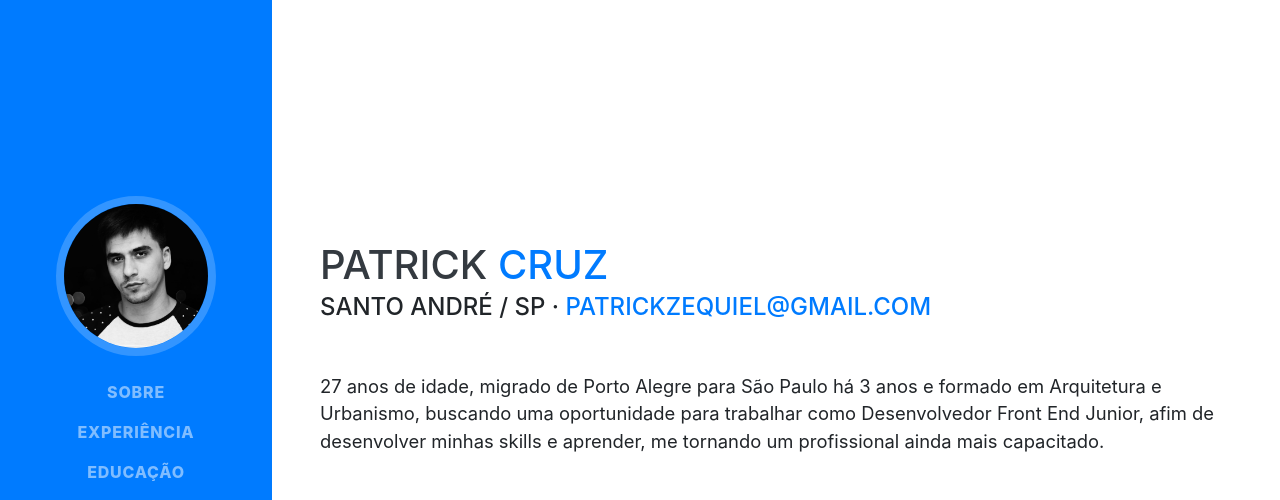
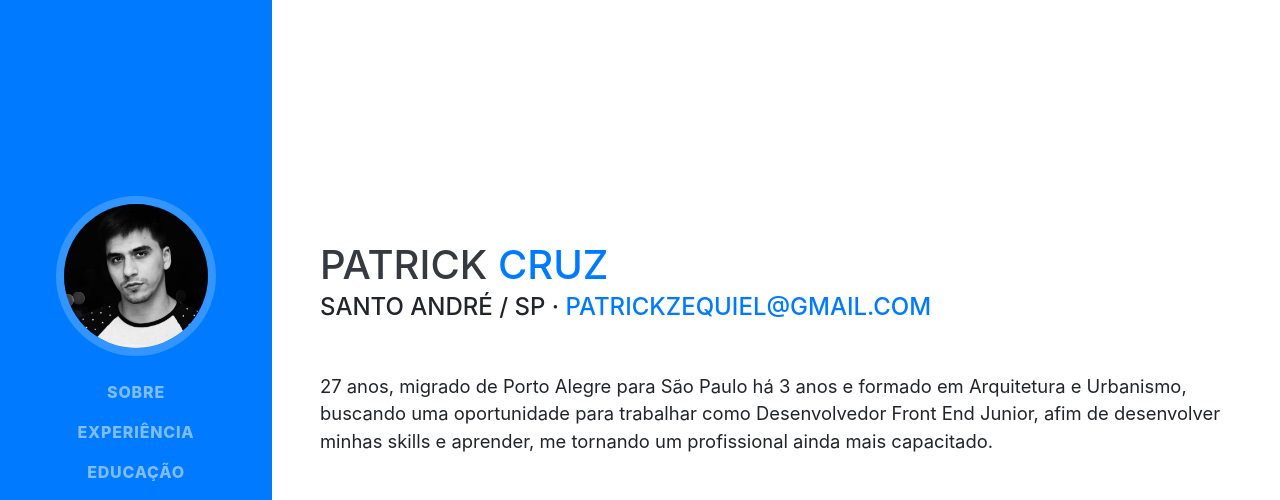
Before and after one commit to patrickzequiel/patrickescruz.github.io, a website with bundled scripts: page index.html in a window 1280 px wide. Shown: the top 500 px of the page. Built offline with nearby package versions, Linux system fonts and the light colour scheme; a web font is replaced by a local one.

Commit message:
REV02 EDITANDO IDADE

```diff
--- a/index.html
+++ b/index.html
@@ -69,7 +69,7 @@
         <div class="subheading mb-5">Santo André / SP ·
           <a href="mailto:name@email.com">patrickzequiel@gmail.com</a>
         </div>
-        <p class="lead mb-5">27 anos de idade, migrado de Porto
+        <p class="lead mb-5">27 anos, migrado de Porto
           Alegre para São Paulo há 3 anos e
           formado em Arquitetura e Urbanismo,
           buscando uma oportunidade para
```
